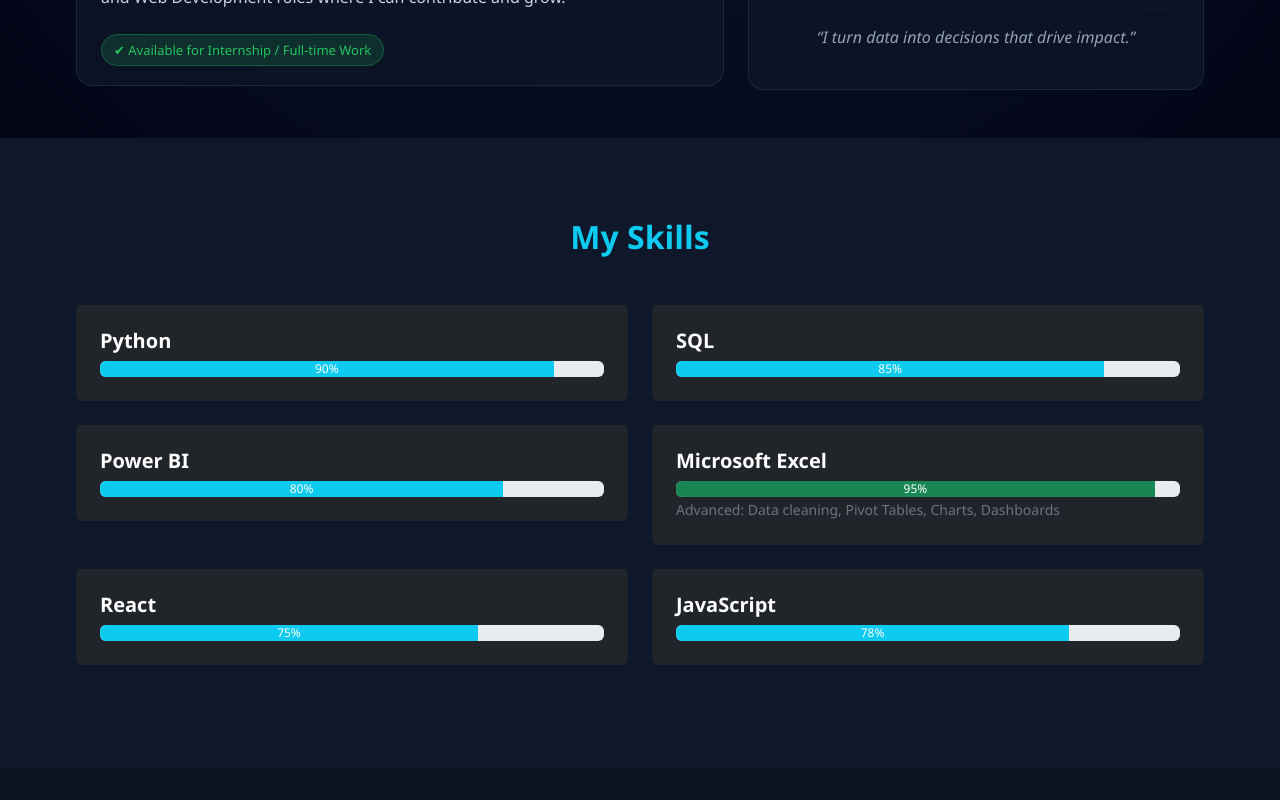
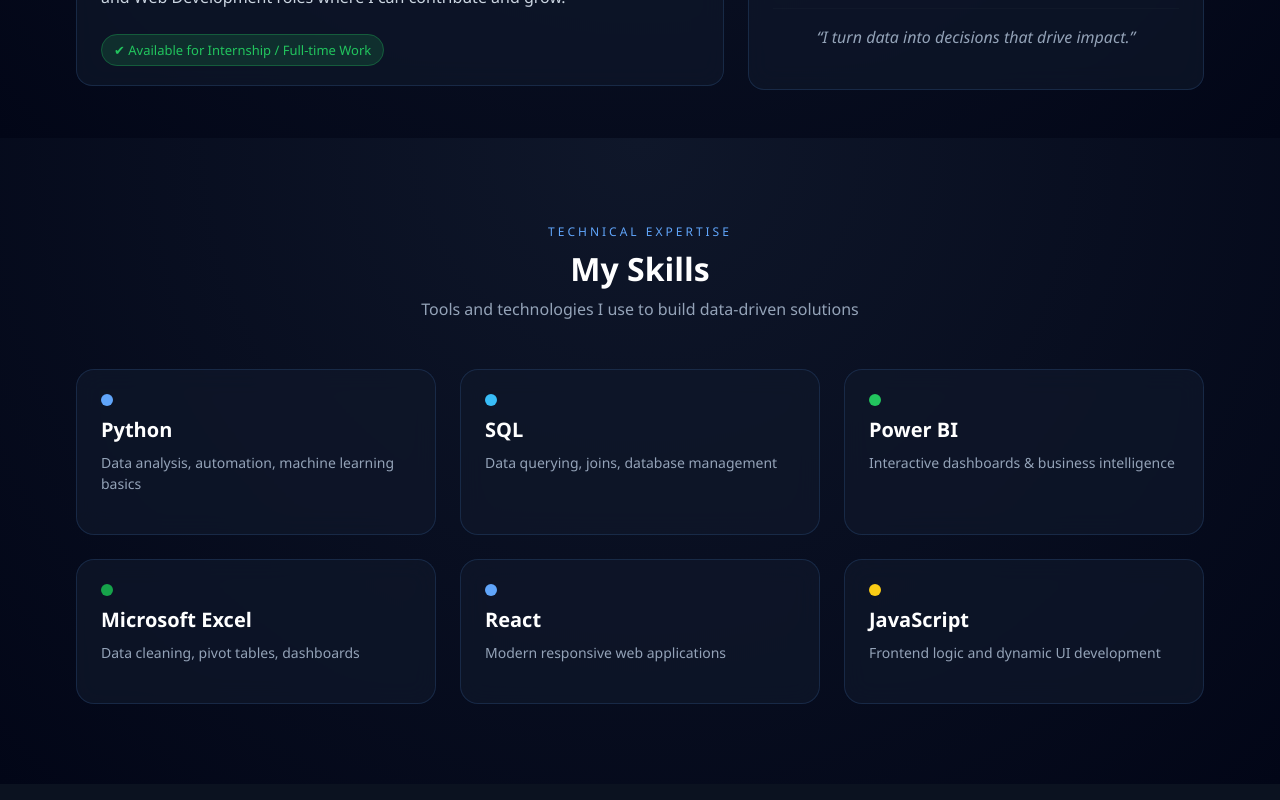
Before and after one commit to willymwanganje/portfolio-website, a React app in the folder frontend/: page / in a window 1280 px wide. Shown: the part 1260-2060 px from the top of the page. Built offline with nearby package versions, Linux system fonts and the light colour scheme; the HTML template or start-up script is replaced by a standard one.

Commit message:
Update Skills.jsx

```diff
--- a/frontend/src/components/Skills.jsx
+++ b/frontend/src/components/Skills.jsx
@@ -2,90 +2,111 @@
 
 function Skills() {
   return (
-    <section id="skills" style={{ background: "#0f172a", padding: "80px 0", color: "white" }}>
+    <section
+      id="skills"
+      style={{
+        background: "radial-gradient(circle at top, #0f172a, #020617)",
+        padding: "80px 0",
+        color: "#fff"
+      }}
+    >
       <div className="container">
 
-        <h2 className="text-center text-info mb-5">My Skills</h2>
+        {/* TITLE */}
+        <div className="text-center mb-5">
+          <span style={{ color: "#60a5fa", letterSpacing: "3px", fontSize: "12px" }}>
+            TECHNICAL EXPERTISE
+          </span>
 
-        <div className="row">
+          <h2 className="fw-bold mt-2">My Skills</h2>
 
-          {/* PYTHON */}
-          <div className="col-md-6 mb-4">
-            <div className="p-4 bg-dark rounded">
-              <h5>Python</h5>
-              <div className="progress">
-                <div className="progress-bar bg-info" style={{ width: "90%" }}>
-                  90%
-                </div>
-              </div>
-            </div>
+          <p style={{ color: "#94a3b8" }}>
+            Tools and technologies I use to build data-driven solutions
+          </p>
         </div>
 
-          {/* SQL */}
-          <div className="col-md-6 mb-4">
-            <div className="p-4 bg-dark rounded">
-              <h5>SQL</h5>
-              <div className="progress">
-                <div className="progress-bar bg-info" style={{ width: "85%" }}>
-                  85%
-                </div>
-              </div>
-            </div>
-          </div>
+        {/* SKILLS GRID */}
+        <div className="row g-4">
 
-          {/* POWER BI */}
-          <div className="col-md-6 mb-4">
-            <div className="p-4 bg-dark rounded">
-              <h5>Power BI</h5>
-              <div className="progress">
-                <div className="progress-bar bg-info" style={{ width: "80%" }}>
-                  80%
-                </div>
-              </div>
-            </div>
-          </div>
+          {/* CARD */}
+          {[
+            {
+              title: "Python",
+              desc: "Data analysis, automation, machine learning basics",
+              color: "#60a5fa"
+            },
+            {
+              title: "SQL",
+              desc: "Data querying, joins, database management",
+              color: "#38bdf8"
+            },
+            {
+              title: "Power BI",
+              desc: "Interactive dashboards & business intelligence",
+              color: "#22c55e"
+            },
+            {
+              title: "Microsoft Excel",
+              desc: "Data cleaning, pivot tables, dashboards",
+              color: "#16a34a"
+            },
+            {
+              title: "React",
+              desc: "Modern responsive web applications",
+              color: "#60a5fa"
+            },
+            {
+              title: "JavaScript",
+              desc: "Frontend logic and dynamic UI development",
+              color: "#facc15"
+            }
+          ].map((skill, index) => (
+            <div className="col-md-6 col-lg-4" key={index}>
 
-          {/* EXCEL */}
-          <div className="col-md-6 mb-4">
-            <div className="p-4 bg-dark rounded">
-              <h5>Microsoft Excel</h5>
-              <div className="progress">
-                <div className="progress-bar bg-success" style={{ width: "95%" }}>
-                  95%
-                </div>
-              </div>
-              <small className="text-secondary">
-                Advanced: Data cleaning, Pivot Tables, Charts, Dashboards
-              </small>
-            </div>
-          </div>
+              <div
+                className="p-4 h-100"
+                style={{
+                  background: "rgba(15, 23, 42, 0.75)",
+                  border: "1px solid rgba(96,165,250,0.15)",
+                  borderRadius: "18px",
+                  backdropFilter: "blur(12px)",
+                  transition: "0.3s",
+                  cursor: "pointer"
+                }}
+                onMouseEnter={(e) => {
+                  e.currentTarget.style.transform = "translateY(-8px)";
+                  e.currentTarget.style.boxShadow =
+                    "0 20px 40px rgba(0,0,0,0.4)";
+                }}
+                onMouseLeave={(e) => {
+                  e.currentTarget.style.transform = "translateY(0)";
+                  e.currentTarget.style.boxShadow = "none";
+                }}
+              >
 
-          {/* REACT */}
-          <div className="col-md-6 mb-4">
-            <div className="p-4 bg-dark rounded">
-              <h5>React</h5>
-              <div className="progress">
-                <div className="progress-bar bg-info" style={{ width: "75%" }}>
-                  75%
-                </div>
-              </div>
-            </div>
-          </div>
+                {/* ICON DOT */}
+                <div
+                  style={{
+                    width: "12px",
+                    height: "12px",
+                    borderRadius: "50%",
+                    background: skill.color,
+                    marginBottom: "12px"
+                  }}
+                />
 
-          {/* JAVASCRIPT */}
-          <div className="col-md-6 mb-4">
-            <div className="p-4 bg-dark rounded">
-              <h5>JavaScript</h5>
-              <div className="progress">
-                <div className="progress-bar bg-info" style={{ width: "78%" }}>
-                  78%
-                </div>
-              </div>
-            </div>
+                <h5 className="fw-bold">{skill.title}</h5>
+
+                <p style={{ color: "#94a3b8", fontSize: "14px", marginTop: "10px" }}>
+                  {skill.desc}
+                </p>
+
               </div>
 
             </div>
+          ))}
 
+        </div>
       </div>
     </section>
   );
```
Lines whose indentation alone changed are shown as unchanged.
